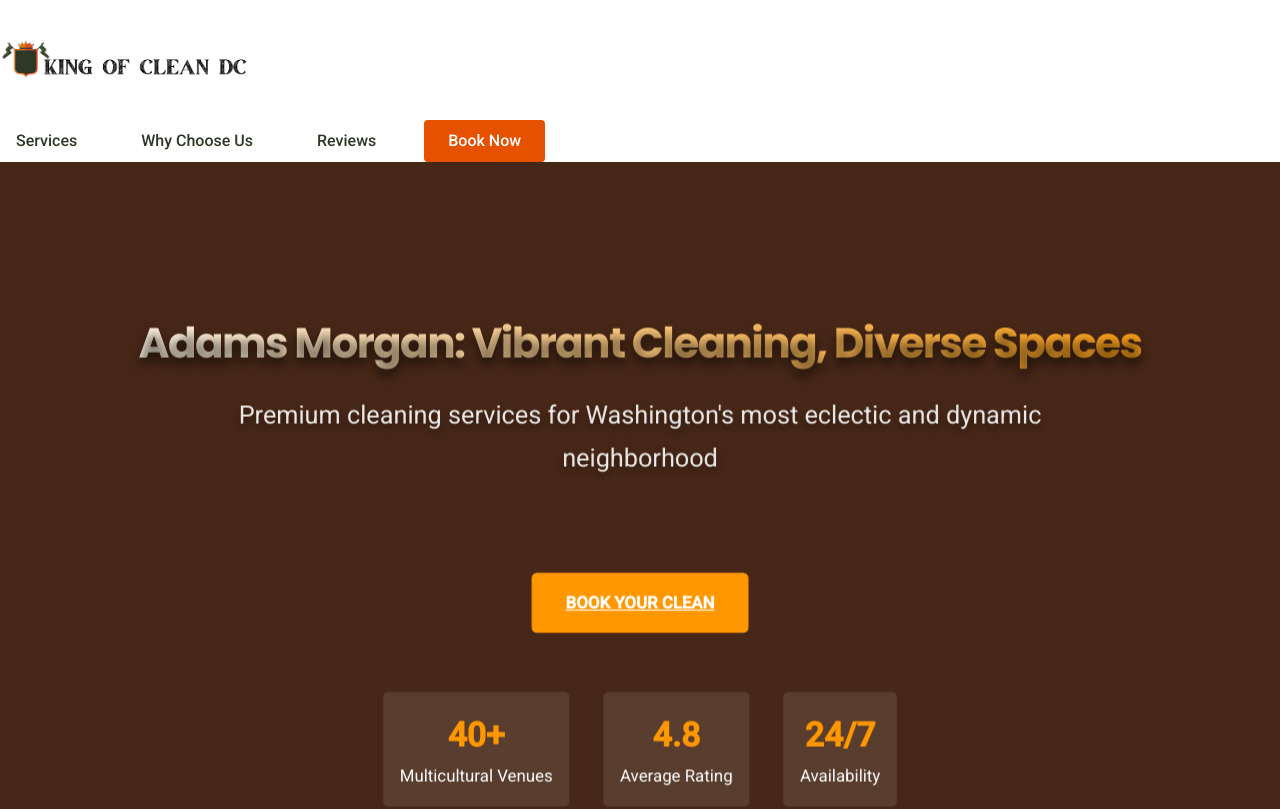
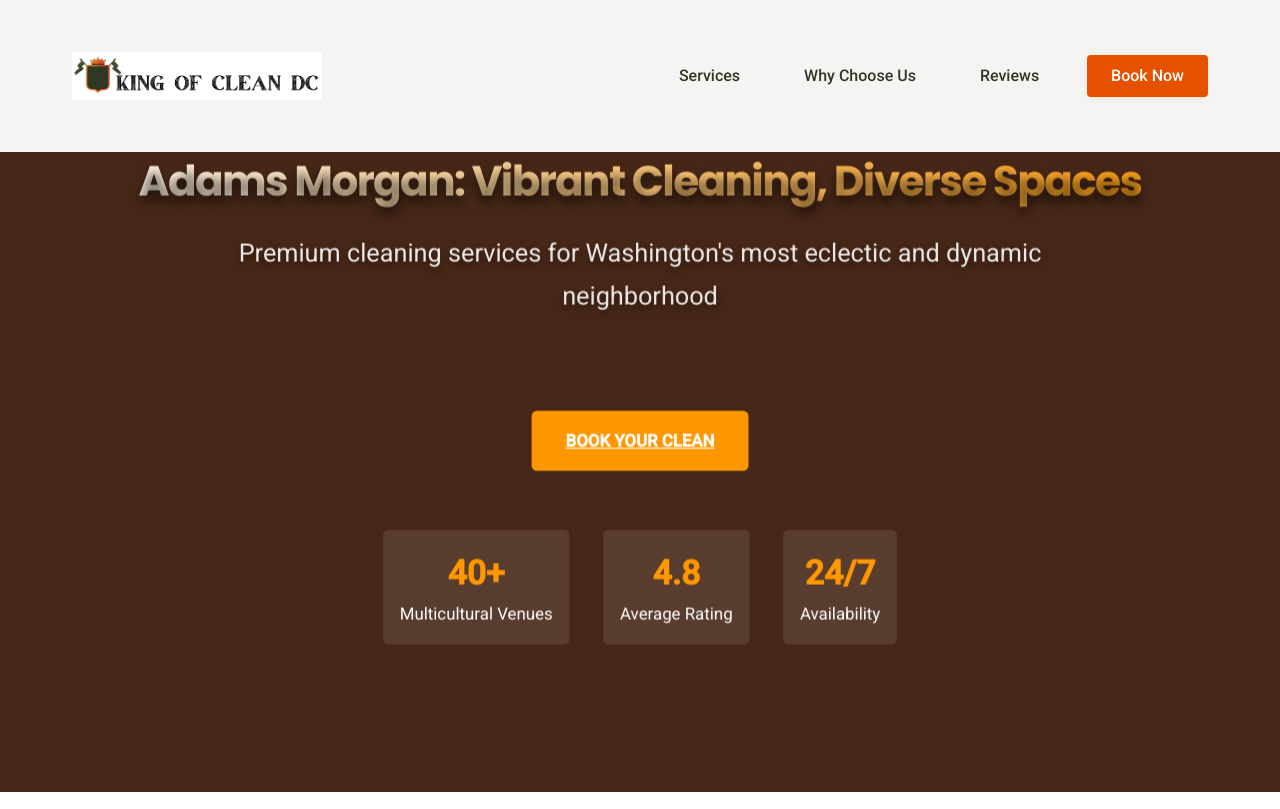
Before and after one commit to OfficialLingbao/king-of-clean-website, a plain HTML site: page adams-morgan.html in a window 1280 px wide. Shown: the top 809 px of the page. Drawn offline with nearby package versions, Linux system fonts and the light colour scheme.

Commit message:
Update Adams Morgan page navigation bar to match Dupont Circle page style

```diff
--- a/adams-morgan.html
+++ b/adams-morgan.html
@@ -104,8 +104,8 @@
     </style>
 </head>
 <body>
-    <header>
-        <nav>
+    <header class="header">
+        <nav class="nav-container">
             <div class="logo">
                 <a href="index.html">
                     <img src="/img/logo.png" alt="King of Clean DC Logo">
```
